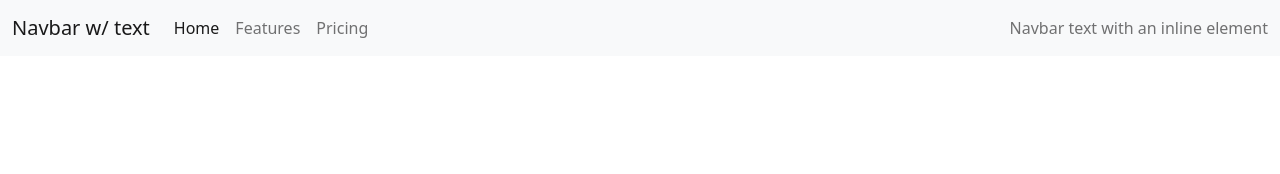
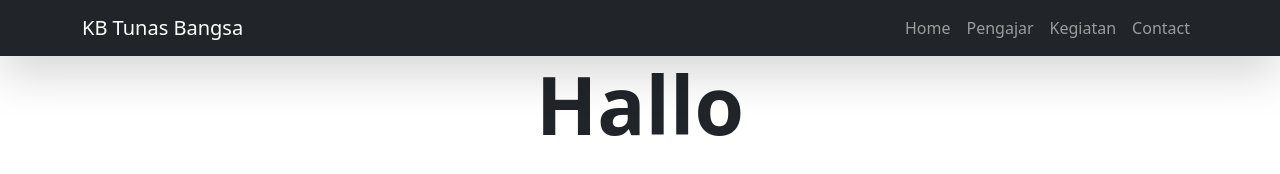
Before and after one commit to RayhanFaizAdzikra/Web-Kb-Tunas-Bangsa, a plain HTML site: page index.html in a window 1280 px wide. Drawn offline with nearby package versions, Linux system fonts and the light colour scheme.

Commit message:
progres1

```diff
--- a/index.html
+++ b/index.html
@@ -12,9 +12,11 @@
     />
   </head>
   <body>
-    <nav class="navbar navbar-expand-lg navbar-light bg-light">
-      <div class="container-fluid">
-        <a class="navbar-brand" href="#">Navbar w/ text</a>
+    <nav
+      class="navbar navbar-expand-lg navbar-dark bg-dark shadow-lg fixed-top"
+    >
+      <div class="container">
+        <a class="navbar-brand" href="#">KB Tunas Bangsa</a>
         <button
           class="navbar-toggler"
           type="button"
@@ -26,22 +28,28 @@
         >
           <span class="navbar-toggler-icon"></span>
         </button>
-        <div class="collapse navbar-collapse" id="navbarText">
-          <ul class="navbar-nav me-auto mb-2 mb-lg-0">
+        <div class="collapse navbar-collapse text-right" id="navbarText">
+          <ul class="navbar-nav ms-auto mb-2 mb-lg-0">
             <li class="nav-item">
-              <a class="nav-link active" aria-current="page" href="#">Home</a>
+                <a class="nav-link" href="#home">Home</a>
+              </li>
+            <li class="nav-item">
+              <a class="nav-link" href="#pengajar">Pengajar</a>
             </li>
             <li class="nav-item">
-              <a class="nav-link" href="#">Features</a>
+              <a class="nav-link" href="#kegiatan">Kegiatan</a>
             </li>
             <li class="nav-item">
-              <a class="nav-link" href="#">Pricing</a>
-            </li>
+                <a class="nav-link" href="#contact">Contact</a>
+              </li>
           </ul>
-          <span class="navbar-text"> Navbar text with an inline element </span>
         </div>
+    </nav>
+    <div class="container-fluid banner" id="home">
+        <div class="container text-center">
+            <h4 class="display-6 text-dark fw-bold">Selamat Datang di KB Tunas Bangsa</h4>
+            <h3 class="display-1 text-dark fw-bold">Hallo</h3>
       </div>
-    </nav>
     <script
       src="https://cdn.jsdelivr.net/npm/bootstrap@5.1.3/dist/js/bootstrap.bundle.min.js"
       integrity="sha384-ka7Sk0Gln4gmtz2MlQnikT1wXgYsOg+OMhuP+IlRH9sENBO0LRn5q+8nbTov4+1p"
```
